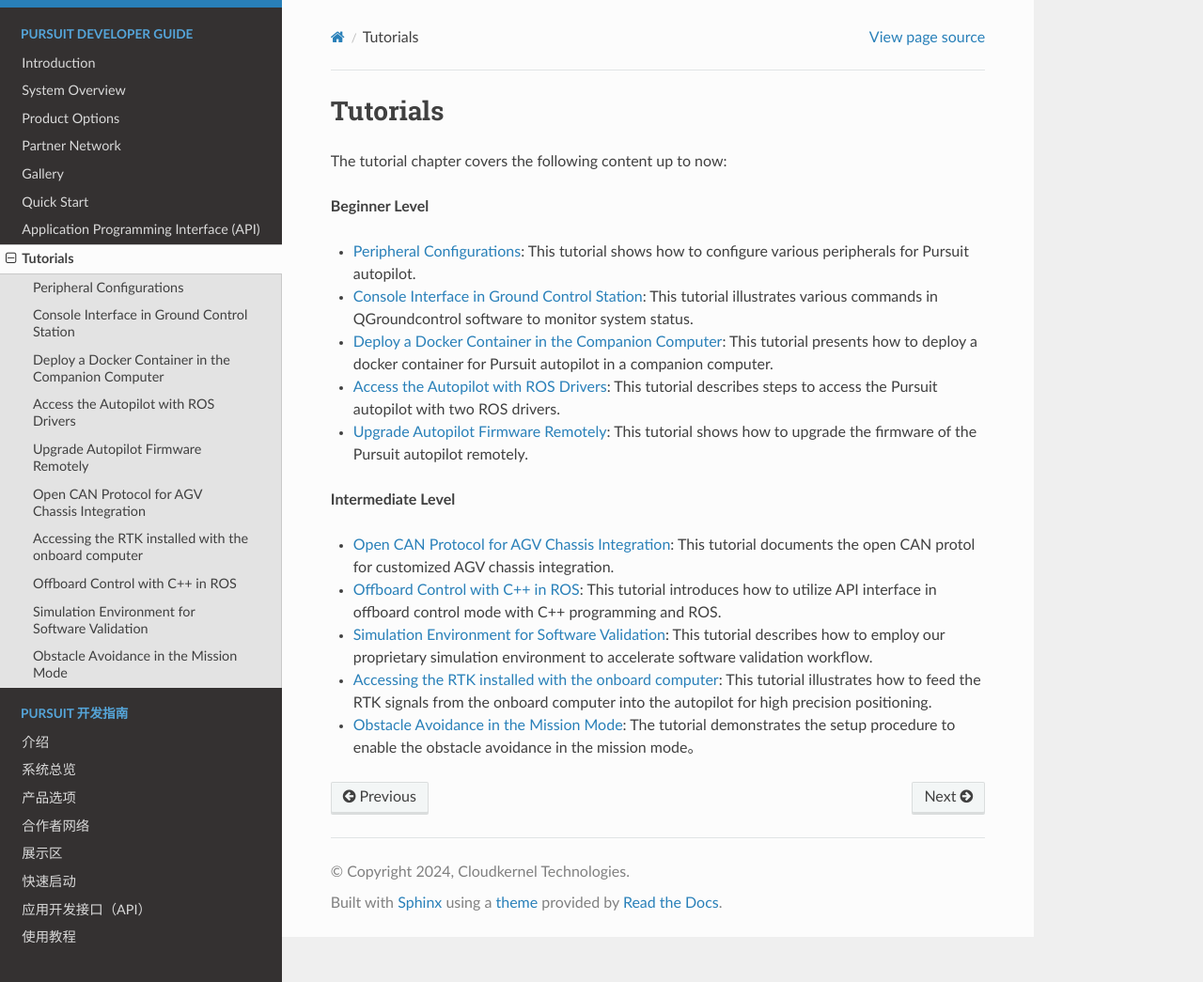
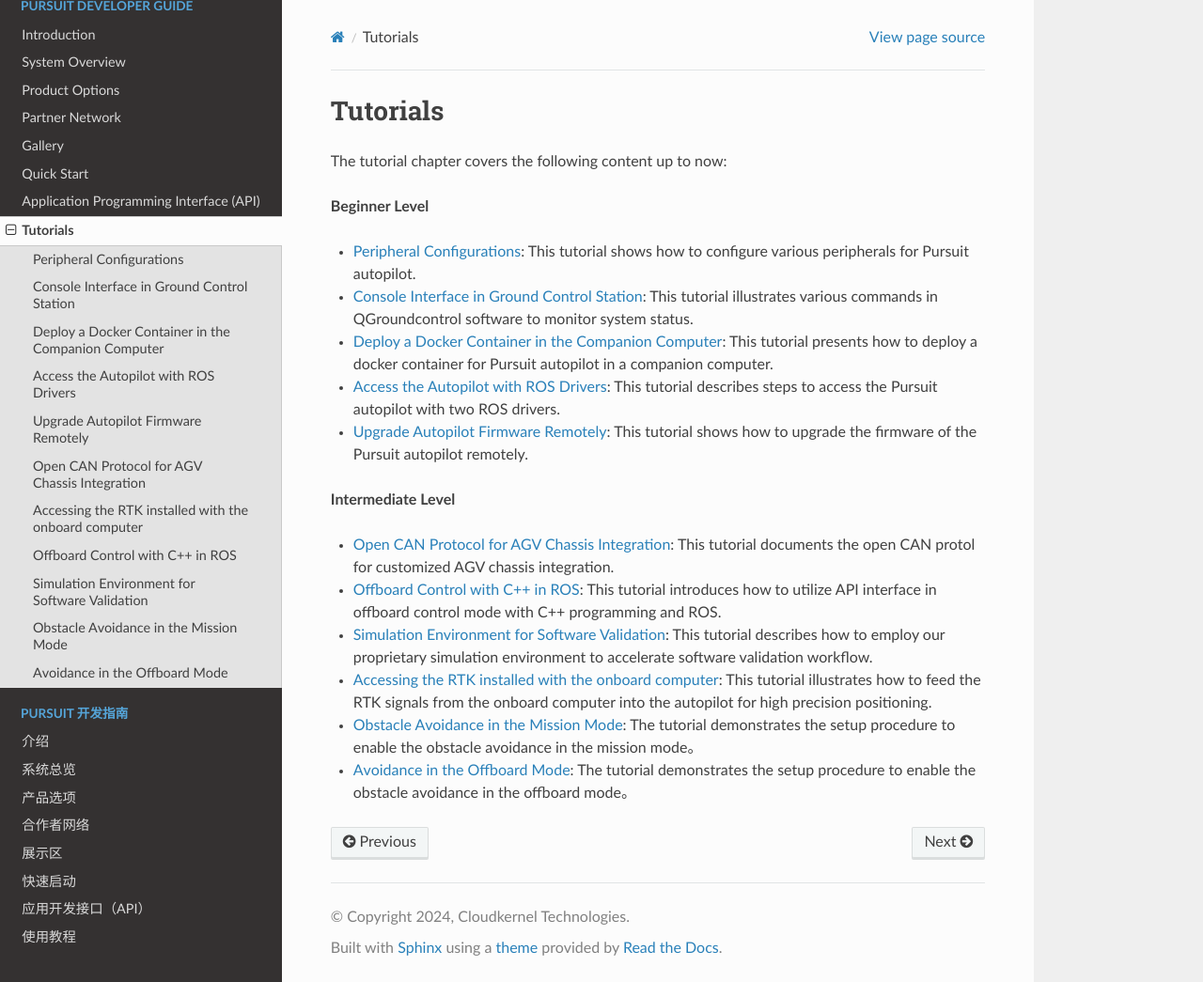
Before and after one commit to cloudkernel-tech/pursuit-guide, a Sphinx documentation site: the page built from docs/tutorials_en/index.rst, in a window 1280 px wide and 1045 px high. Shown: the whole window at 94% size. Built offline with Sphinx 7.4.7 and the Read the Docs theme 3.1.0, drawn with Linux system fonts in a browser that asks for light colours.

Commit message:
add offboard avoidance tutorial

```diff
--- a/docs/tutorials_en/index.rst
+++ b/docs/tutorials_en/index.rst
@@ -27,6 +27,9 @@ The tutorial chapter covers the following content up to now:
 
 * :ref:`tutorial_mission_avoidance`: The tutorial demonstrates the setup procedure to enable the obstacle avoidance in the mission mode。
 
+* :ref:`tutorial_offboard_avoidance`: The tutorial demonstrates the setup procedure to enable the obstacle avoidance in the offboard mode。
+
+
 .. toctree::
    :hidden:
    :maxdepth: 2
@@ -41,3 +44,4 @@ The tutorial chapter covers the following content up to now:
    offboard_cplus
    sim_env
    mission_avoidance
+   offboard_avoidance
--- a/docs/tutorials_en/mission_avoidance.rst
+++ b/docs/tutorials_en/mission_avoidance.rst
@@ -87,6 +87,5 @@ The script can be set to start on boot automatically through the crontab tool, a
 
     sudo crontab -e
 
-    # Add the following text with correct USER NAME for the
-    host computer
+    # Add the following text with correct USER NAME for the host computer
     @reboot sleep 30s && /home/<USER_NAME>/src/catkinws_nav/run_pursuit_agv_nodes.sh
--- a/docs/tutorials_zh/index.rst
+++ b/docs/tutorials_zh/index.rst
@@ -25,8 +25,9 @@
 
 * :ref:`tutorial_rtk_onboard_zh`: 本教程说明如果使用部署在机载电脑端的RTK设备，使自驾仪获取高精度定位。
 
-* :ref:`tutorial_mission_avoidance_zh`: 本教程说明如果在航路点任务模式下实现室外自主避障。
+* :ref:`tutorial_mission_avoidance_zh`: 本教程说明如何在航路点任务模式下实现室外自主避障。
 
+* :ref:`tutorial_offboard_avoidance_zh`: 本教程说明如何在线控制模式下实现室外自主避障。
 
 .. toctree::
    :hidden:
@@ -42,3 +43,4 @@
    offboard_cplus_zh
    sim_env_zh
    mission_avoidance_zh
+   offboard_avoidance_zh
--- a/docs/tutorials_zh/mission_avoidance_zh.rst
+++ b/docs/tutorials_zh/mission_avoidance_zh.rst
@@ -83,6 +83,5 @@ avoidance status not ready.
 
     sudo crontab -e
 
-    # Add the following text with correct USER NAME for the
-    host computer
+    # Add the following text with correct USER NAME for the host computer
     @reboot sleep 30s && /home/<USER_NAME>/src/catkinws_nav/run_pursuit_agv_nodes.sh
```
Also changed, not shown: docs/tutorials_en/offboard_avoidance.rst (added, +18 -0 lines), docs/tutorials_zh/offboard_avoidance_zh.rst (added, +16 -0 lines).
